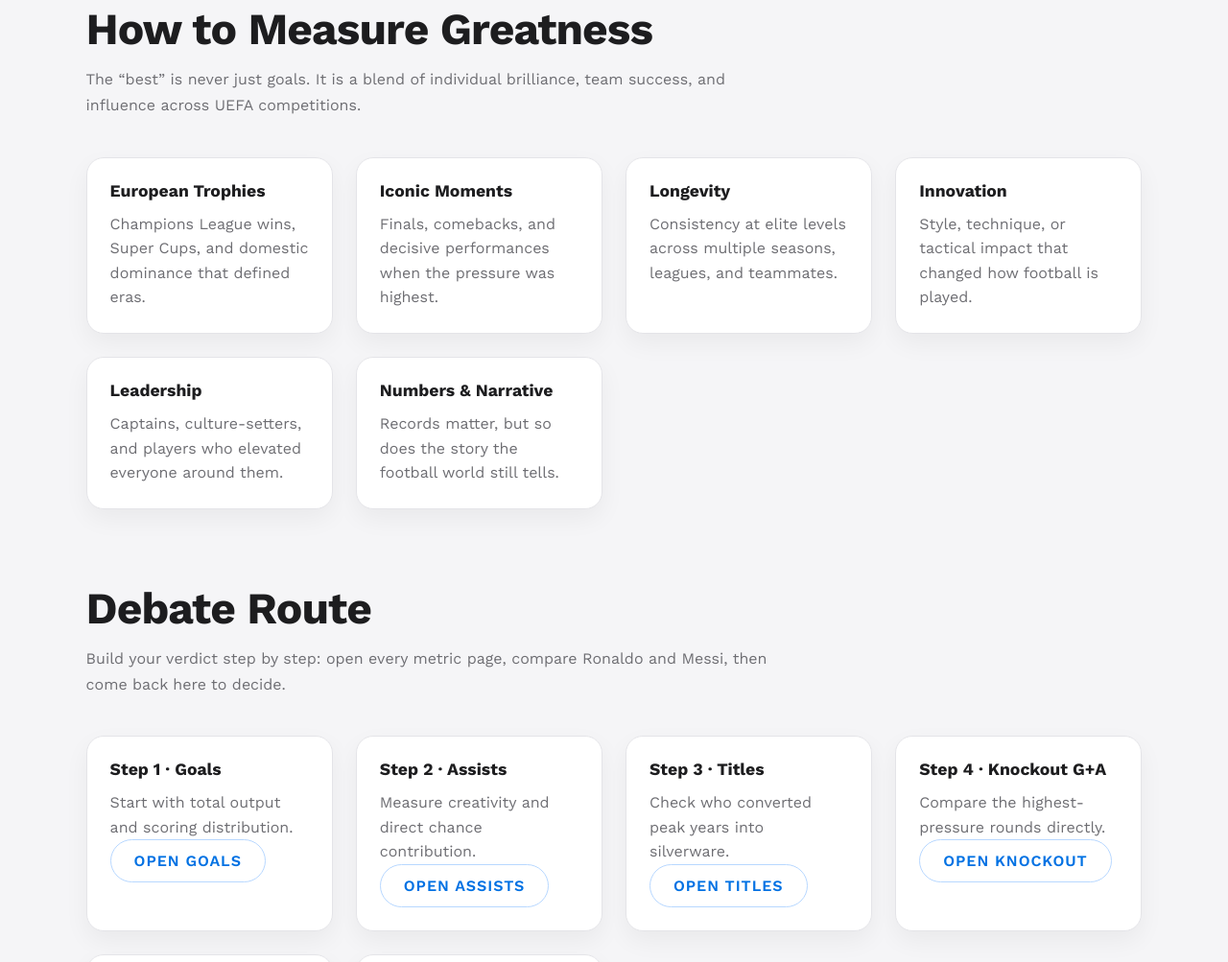
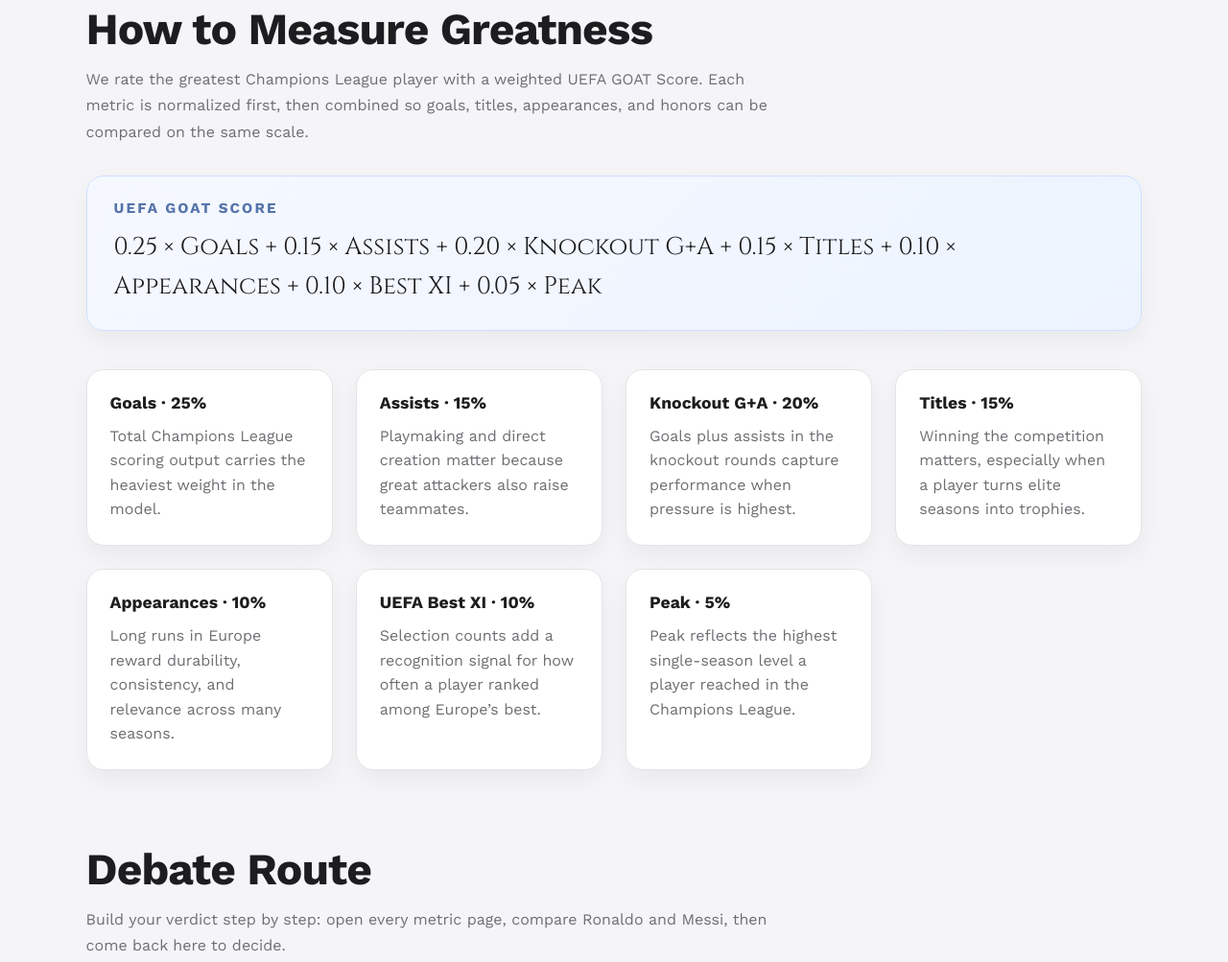
Before and after one commit to wentao-mu/CS6730project, a website: page site/index.html in a window 1280 px wide. Shown: the part 936-1939 px from the top of the page at 96% size. Drawn offline with nearby package versions, Linux system fonts and the light colour scheme; no server answers.

Commit message:
Update homepage GOAT scoring explanation

```diff
--- a/site/assets/css/styles.css
+++ b/site/assets/css/styles.css
@@ -1060,6 +1060,32 @@
   line-height: 1.6;
 }
 
+.goat-formula {
+  margin-top: 32px;
+  background: linear-gradient(135deg, rgba(7, 16, 42, 0.92), rgba(24, 40, 92, 0.92));
+  border: 1px solid rgba(116, 157, 255, 0.28);
+  border-radius: var(--radius);
+  padding: 24px 28px;
+  display: grid;
+  gap: 12px;
+}
+
+.goat-formula__title {
+  font-family: var(--body-font);
+  font-size: 0.95rem;
+  font-weight: 700;
+  letter-spacing: 0.14em;
+  text-transform: uppercase;
+  color: rgba(207, 222, 255, 0.78);
+}
+
+.goat-formula__equation {
+  font-family: var(--display-font);
+  font-size: clamp(1.15rem, 2vw, 1.7rem);
+  line-height: 1.6;
+  color: #f8fbff;
+}
+
 .compare-section {
   display: grid;
   gap: 28px;
@@ -1716,6 +1742,20 @@
   color: var(--apple-text);
 }
 
+.home-page .goat-formula {
+  background: linear-gradient(135deg, #f5f8ff, #edf4ff);
+  border: 1px solid #cfe0ff;
+  box-shadow: 0 10px 26px rgba(0, 0, 0, 0.05);
+}
+
+.home-page .goat-formula__title {
+  color: #5574aa;
+}
+
+.home-page .goat-formula__equation {
+  color: var(--apple-text);
+}
+
 .home-page .criteria__grid p,
 .home-page .compare-card p,
 .home-page .candidate p,
--- a/site/assets/js/i18n.js
+++ b/site/assets/js/i18n.js
@@ -74,7 +74,7 @@
 
     "Editorial Feature · Updated for the modern era": "专题特辑 · 面向现代足球更新",
     "Who Is The Best UEFA Player of All Time?": "谁是欧足联历史最佳球员？",
-    "Goals, trophies, influence, and unforgettable nights under the lights. The question divides generations and ignites debate across Europe. Here is a curated, data-driven way to frame the argument.": "进球、冠军、影响力，以及无数难忘的欧战之夜。这个问题跨越世代，引发全欧洲讨论。这里提供一套精炼且数据驱动的分析框架。",
+    "Goals, trophies, big-match impact, longevity, and peak brilliance all matter. To keep the debate fair, we combine seven Champions League indicators into one weighted UEFA GOAT Score.": "进球、冠军、大场面表现、持续性与巅峰高度都很重要。为了让讨论更公平，我们将七项欧冠指标加权合成为一个 UEFA GOAT Score。",
     "Start the Debate": "开始讨论",
     "View Metrics": "查看指标",
     "Defining Criteria": "核心标准",
@@ -89,19 +89,23 @@
     "Scroll to explore": "继续滚动查看",
 
     "How to Measure Greatness": "如何衡量伟大",
-    "The “best” is never just goals. It is a blend of individual brilliance, team success, and influence across UEFA competitions.": "“最佳”从来不只是进球，而是个人能力、团队成就和欧战影响力的综合体现。",
-    "European Trophies": "欧洲荣誉",
-    "Champions League wins, Super Cups, and domestic dominance that defined eras.": "欧冠冠军、超级杯与联赛统治，共同定义一个时代。",
-    "Iconic Moments": "标志性时刻",
-    "Finals, comebacks, and decisive performances when the pressure was highest.": "在决赛、逆转和高压局中给出决定性表现。",
-    "Longevity": "持续性",
-    "Consistency at elite levels across multiple seasons, leagues, and teammates.": "跨赛季、跨联赛保持顶级稳定输出。",
-    "Innovation": "创新性",
-    "Style, technique, or tactical impact that changed how football is played.": "以风格、技术或战术影响改变比赛方式。",
-    "Leadership": "领导力",
-    "Captains, culture-setters, and players who elevated everyone around them.": "能建立文化并提升全队水准的球员。",
-    "Numbers & Narrative": "数据与叙事",
-    "Records matter, but so does the story the football world still tells.": "纪录重要，足球世界的长期叙事同样重要。",
+    "We rate the greatest Champions League player with a weighted UEFA GOAT Score. Each metric is normalized first, then combined so goals, titles, appearances, and honors can be compared on the same scale.": "我们用加权的 UEFA GOAT Score 来评选欧冠历史最佳球员。所有指标都会先做归一化，再进行合成，这样进球、冠军、出场和荣誉就能在同一尺度上比较。",
+    "UEFA GOAT Score": "UEFA GOAT Score",
+    "0.25 × Goals + 0.15 × Assists + 0.20 × Knockout G+A + 0.15 × Titles + 0.10 × Appearances + 0.10 × Best XI + 0.05 × Peak": "0.25 × 进球 + 0.15 × 助攻 + 0.20 × 淘汰赛进球+助攻 + 0.15 × 冠军 + 0.10 × 出场 + 0.10 × 最佳阵容 + 0.05 × 巅峰",
+    "Goals · 25%": "进球 · 25%",
+    "Total Champions League scoring output carries the heaviest weight in the model.": "欧冠总进球产出在模型中占最高权重。",
+    "Assists · 15%": "助攻 · 15%",
+    "Playmaking and direct creation matter because great attackers also raise teammates.": "组织与直接创造机会同样重要，因为伟大的进攻者也会提升队友表现。",
+    "Knockout G+A · 20%": "淘汰赛进球+助攻 · 20%",
+    "Goals plus assists in the knockout rounds capture performance when pressure is highest.": "淘汰赛中的进球与助攻体现球员在最高压力下的表现。",
+    "Titles · 15%": "冠军 · 15%",
+    "Winning the competition matters, especially when a player turns elite seasons into trophies.": "拿下赛事冠军很重要，尤其当球员能把巅峰赛季真正转化为奖杯时。",
+    "Appearances · 10%": "出场 · 10%",
+    "Long runs in Europe reward durability, consistency, and relevance across many seasons.": "长期征战欧洲赛场体现耐久性、稳定性和跨多个赛季的持续影响。",
+    "UEFA Best XI · 10%": "欧足联最佳阵容 · 10%",
+    "Selection counts add a recognition signal for how often a player ranked among Europe’s best.": "入选次数提供了一个认可度信号，反映球员有多频繁地跻身欧洲最佳。",
+    "Peak · 5%": "巅峰 · 5%",
+    "Peak reflects the highest single-season level a player reached in the Champions League.": "巅峰反映球员在欧冠中达到过的最高单赛季水平。",
     "Debate Route": "辩论路径",
     "Build your verdict step by step: open every metric page, compare Ronaldo and Messi, then come back here to decide.": "按步骤建立你的结论：打开每个指标页面，对比C罗与梅西，再回到这里给出判断。",
     "Step 1 · Goals": "第1步 · 进球",
--- a/site/index.html
+++ b/site/index.html
@@ -53,9 +53,9 @@
         <div class="hero__content">
           <h1>Who Is The Best UEFA Player of All Time?</h1>
           <p class="hero__lead">
-            Goals, trophies, influence, and unforgettable nights under the lights. The question
-            divides generations and ignites debate across Europe. Here is a curated, data-driven way
-            to frame the argument.
+            Goals, trophies, big-match impact, longevity, and peak brilliance all matter. To keep
+            the debate fair, we combine seven Champions League indicators into one weighted UEFA
+            GOAT Score.
           </p>
           <div class="hero__actions">
             <a class="cta" href="goals.html">Start the Debate</a>
@@ -98,34 +98,46 @@
         <div class="section-header">
           <h2>How to Measure Greatness</h2>
           <p>
-            The “best” is never just goals. It is a blend of individual brilliance, team success,
-            and influence across UEFA competitions.
+            We rate the greatest Champions League player with a weighted UEFA GOAT Score. Each
+            metric is normalized first, then combined so goals, titles, appearances, and honors can
+            be compared on the same scale.
+          </p>
+        </div>
+        <div class="goat-formula" aria-label="UEFA GOAT Score formula">
+          <p class="goat-formula__title">UEFA GOAT Score</p>
+          <p class="goat-formula__equation">
+            0.25 × Goals + 0.15 × Assists + 0.20 × Knockout G+A + 0.15 × Titles + 0.10 ×
+            Appearances + 0.10 × Best XI + 0.05 × Peak
           </p>
         </div>
         <div class="criteria__grid">
           <article>
-            <h3>European Trophies</h3>
-            <p>Champions League wins, Super Cups, and domestic dominance that defined eras.</p>
+            <h3>Goals · 25%</h3>
+            <p>Total Champions League scoring output carries the heaviest weight in the model.</p>
           </article>
           <article>
-            <h3>Iconic Moments</h3>
-            <p>Finals, comebacks, and decisive performances when the pressure was highest.</p>
+            <h3>Assists · 15%</h3>
+            <p>Playmaking and direct creation matter because great attackers also raise teammates.</p>
           </article>
           <article>
-            <h3>Longevity</h3>
-            <p>Consistency at elite levels across multiple seasons, leagues, and teammates.</p>
+            <h3>Knockout G+A · 20%</h3>
+            <p>Goals plus assists in the knockout rounds capture performance when pressure is highest.</p>
           </article>
           <article>
-            <h3>Innovation</h3>
-            <p>Style, technique, or tactical impact that changed how football is played.</p>
+            <h3>Titles · 15%</h3>
+            <p>Winning the competition matters, especially when a player turns elite seasons into trophies.</p>
           </article>
           <article>
-            <h3>Leadership</h3>
-            <p>Captains, culture-setters, and players who elevated everyone around them.</p>
+            <h3>Appearances · 10%</h3>
+            <p>Long runs in Europe reward durability, consistency, and relevance across many seasons.</p>
           </article>
           <article>
-            <h3>Numbers & Narrative</h3>
-            <p>Records matter, but so does the story the football world still tells.</p>
+            <h3>UEFA Best XI · 10%</h3>
+            <p>Selection counts add a recognition signal for how often a player ranked among Europe’s best.</p>
+          </article>
+          <article>
+            <h3>Peak · 5%</h3>
+            <p>Peak reflects the highest single-season level a player reached in the Champions League.</p>
           </article>
         </div>
       </section>
```
